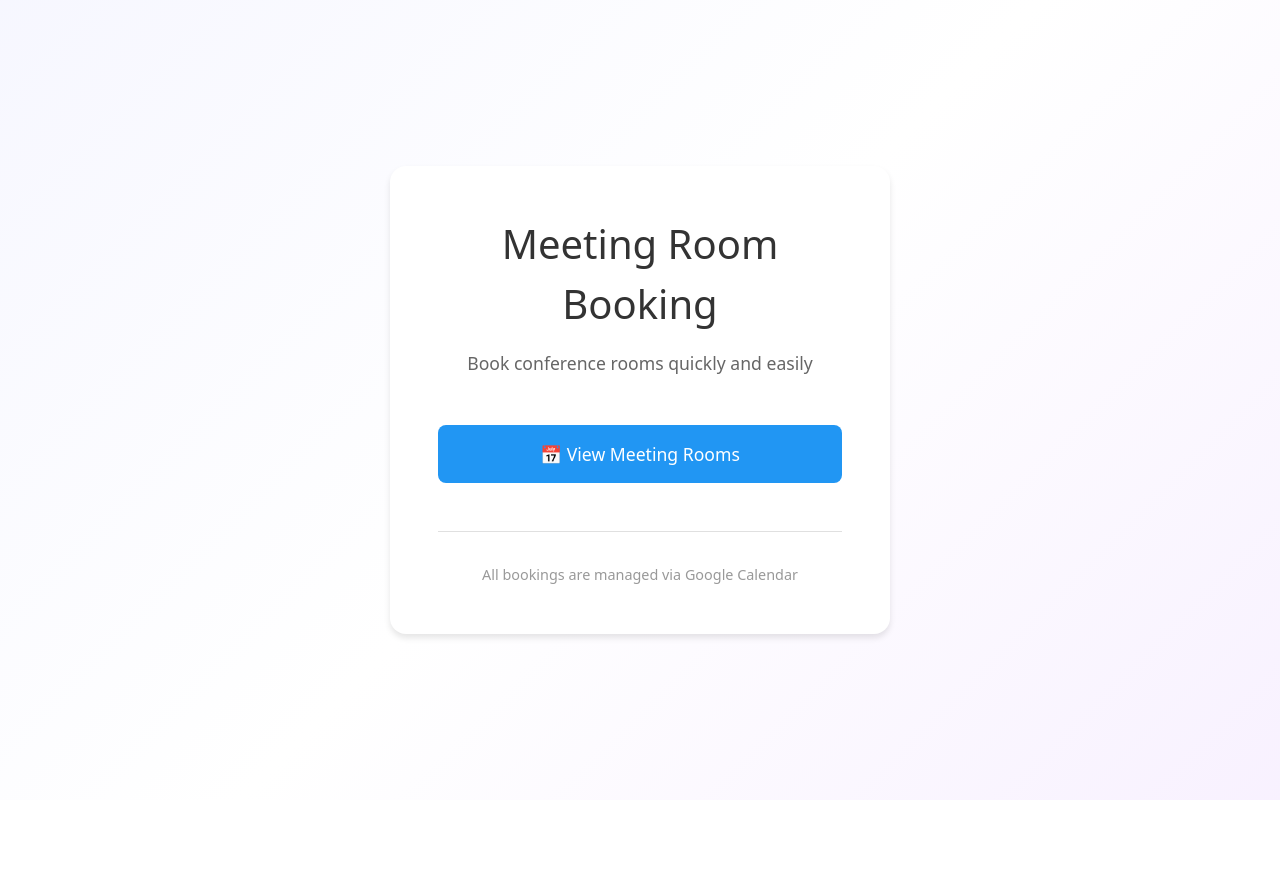
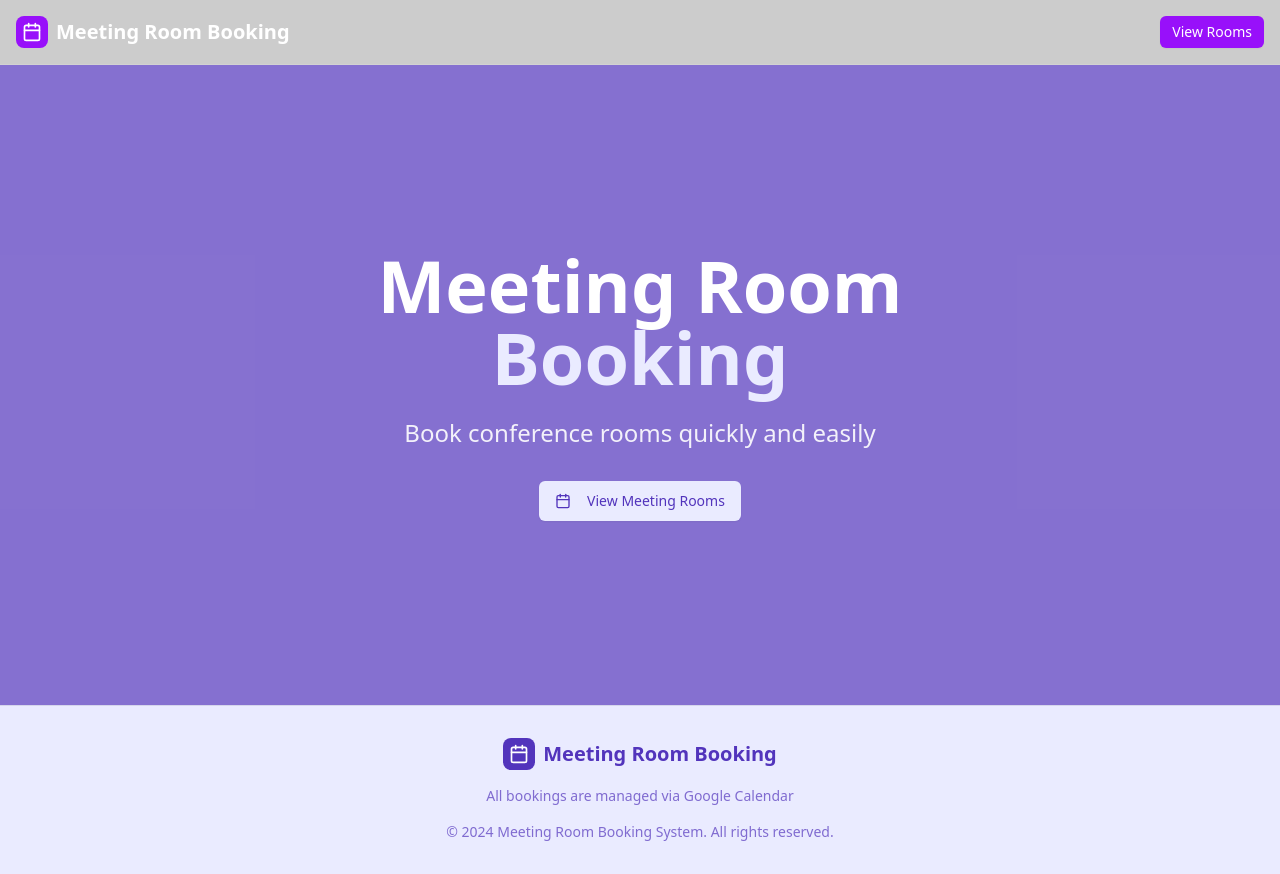
Before and after one commit to tms7331/openbook-nextjs, a Next.js app: page / in a window 1280 px wide. Before the commit the page ends 800 px from the top, so only its background shows below. Built offline with nearby package versions, Linux system fonts and the light colour scheme.

Commit message:
Merge v0 logic for all pages except booking page

```diff
--- a/app/calendars/page.tsx
+++ b/app/calendars/page.tsx
@@ -3,6 +3,9 @@
 import { useState, useEffect, Suspense } from 'react';
 import Link from 'next/link';
 import { useSearchParams } from 'next/navigation';
+import { Button } from "@/components/ui/button";
+import { Navbar } from "@/components/Navbar";
+import { Calendar } from "lucide-react";
 
 function CalendarsList() {
   const [calendars, setCalendars] = useState<Array<{id: string; summary?: string; description?: string}>>([]);
@@ -59,112 +62,96 @@ function CalendarsList() {
   };
 
   return (
-    <div style={{ maxWidth: '800px', margin: '0 auto', padding: '2rem' }}>
-      <div style={{ display: 'flex', justifyContent: 'space-between', alignItems: 'center', marginBottom: '2rem' }}>
-        <h1 style={{ fontSize: '2rem' }}>Meeting Room Calendars</h1>
+    <>
+      <main className="max-w-4xl mx-auto px-4 sm:px-6 lg:px-8 py-12">
+        <div className="flex justify-between items-center mb-12">
+          <div>
+            <h1 className="text-4xl font-bold text-white/80 mb-6 text-balance">Meeting Room Calendars</h1>
+            <p className="text-xl md:text-2xl text-white/90 max-w-2xl text-pretty">
+              Select a room to book your meeting time
+            </p>
+          </div>
           {isAdmin && (
             <Link href="/create-calendar">
-            <button style={{
-              backgroundColor: '#4CAF50',
-              color: 'white',
-              padding: '0.75rem 1.5rem',
-              border: 'none',
-              borderRadius: '8px',
-              cursor: 'pointer',
-              fontSize: '1rem'
-            }}>
+              <Button className="bg-purple-600 hover:bg-purple-700 text-white px-6 py-3 text-lg">
                 + Create New Calendar
-            </button>
+              </Button>
             </Link>
           )}
         </div>
 
         {loading ? (
-        <div style={{ textAlign: 'center', padding: '2rem' }}>Loading calendars...</div>
+          <div className="text-center py-12">
+            <div className="text-white/70 text-lg">Loading calendars...</div>
+          </div>
         ) : calendars.length === 0 ? (
-        <div style={{
-          textAlign: 'center',
-          padding: '3rem',
-          backgroundColor: '#f5f5f5',
-          borderRadius: '8px'
-        }}>
-          <p style={{ fontSize: '1.2rem', marginBottom: '1rem' }}>No calendars yet</p>
+          <div className="bg-white/10 backdrop-blur rounded-xl p-12 text-center">
+            <Calendar className="w-16 h-16 text-white/60 mx-auto mb-4" />
+            <p className="text-xl text-white/80 mb-6">No calendars yet</p>
             {isAdmin && (
               <Link href="/create-calendar">
-              <button style={{
-                backgroundColor: '#2196f3',
-                color: 'white',
-                padding: '0.75rem 1.5rem',
-                border: 'none',
-                borderRadius: '8px',
-                cursor: 'pointer'
-              }}>
+                <Button className="bg-purple-600 hover:bg-purple-700 text-white px-6 py-3">
                   Create Your First Calendar
-              </button>
+                </Button>
               </Link>
             )}
           </div>
         ) : (
-        <div style={{ display: 'grid', gap: '1rem' }}>
+          <div className="space-y-6">
             {calendars.map((calendar) => (
-            <div key={calendar.id} style={{
-              padding: '1.5rem',
-              backgroundColor: 'white',
-              border: '2px solid #e0e0e0',
-              borderRadius: '8px',
-              transition: 'all 0.2s',
-              cursor: 'pointer'
-            }}>
-              <h3 style={{ marginBottom: '0.5rem', color: '#000' }}>{calendar.summary || 'Unnamed Calendar'}</h3>
+              <div
+                key={calendar.id}
+                className="bg-white rounded-xl p-6 shadow-lg hover:shadow-xl transition-all duration-200"
+              >
+                <div className="flex flex-col space-y-4">
+                  <div>
+                    <h2 className="text-xl font-semibold text-gray-900 mb-2">
+                      {calendar.summary || 'Unnamed Calendar'}
+                    </h2>
                     {calendar.description && (
-                <p style={{ color: '#333', marginBottom: '1rem' }}>{calendar.description}</p>
+                      <p className="text-gray-600 mb-3">{calendar.description}</p>
                     )}
-              <div style={{ fontSize: '0.85rem', color: '#666', marginBottom: '1rem' }}>
+                    <p className="text-sm text-gray-500 font-mono break-all">
                       ID: {calendar.id}
+                    </p>
                   </div>
-              <div style={{ display: 'flex', gap: '0.5rem' }}>
+                  <div className="flex gap-3">
                     <Link href={`/book/${calendar.id}`}>
-                  <button style={{
-                    backgroundColor: '#2196f3',
-                    color: 'white',
-                    padding: '0.5rem 1rem',
-                    border: 'none',
-                    borderRadius: '6px',
-                    cursor: 'pointer'
-                  }}>
+                      <Button className="bg-purple-600 hover:bg-purple-700 text-white px-6 py-2">
                         Book a Time Slot
-                  </button>
+                      </Button>
                     </Link>
                     {isAdmin && (
-                  <button
+                      <Button
+                        className="bg-red-500 hover:bg-red-600 text-white px-6 py-2"
                         onClick={() => deleteCalendar(calendar.id)}
                         disabled={deletingCalendar === calendar.id}
-                    style={{
-                      backgroundColor: deletingCalendar === calendar.id ? '#999' : '#f44336',
-                      color: 'white',
-                      padding: '0.5rem 1rem',
-                      border: 'none',
-                      borderRadius: '6px',
-                      cursor: deletingCalendar === calendar.id ? 'not-allowed' : 'pointer',
-                      opacity: deletingCalendar === calendar.id ? 0.7 : 1,
-                    }}
                       >
                         {deletingCalendar === calendar.id ? 'Deleting...' : 'Delete'}
-                  </button>
+                      </Button>
                     )}
+                  </div>
                 </div>
               </div>
             ))}
           </div>
         )}
-    </div>
+      </main>
+    </>
   );
 }
 
 export default function CalendarsPage() {
   return (
-    <Suspense fallback={<div style={{ textAlign: 'center', padding: '2rem' }}>Loading...</div>}>
+    <div className="min-h-screen bg-gradient-to-br from-slate-900 via-purple-900 to-slate-900">
+      <Navbar showBackButton={true} />
+      <Suspense fallback={
+        <div className="text-center py-12">
+          <div className="text-white/70 text-lg">Loading...</div>
+        </div>
+      }>
         <CalendarsList />
       </Suspense>
+    </div>
   );
 }
--- a/app/create-calendar/page.tsx
+++ b/app/create-calendar/page.tsx
@@ -1,6 +1,10 @@
 'use client';
 
 import { useState } from 'react';
+import { Button } from "@/components/ui/button";
+import { Input } from "@/components/ui/input";
+import { Textarea } from "@/components/ui/textarea";
+import { Navbar } from "@/components/Navbar";
 
 export default function CreateCalendarPage() {
   const [name, setName] = useState('');
@@ -34,87 +38,74 @@ export default function CreateCalendarPage() {
   };
 
   return (
-    <div style={{ maxWidth: '600px', margin: '0 auto', padding: '2rem' }}>
-      <h1 style={{ fontSize: '2rem', marginBottom: '2rem' }}>Create New Calendar</h1>
+    <div className="min-h-screen bg-gradient-to-br from-slate-900 via-purple-900 to-slate-900">
+      <Navbar showBackButton={true} />
 
-      <div style={{ marginBottom: '1.5rem' }}>
-        <label style={{ display: 'block', marginBottom: '0.5rem', fontWeight: '500' }}>
+      <main className="max-w-2xl mx-auto px-4 sm:px-6 lg:px-8 py-12">
+        <div className="bg-white rounded-xl p-8 shadow-lg">
+          <h1 className="text-3xl font-bold text-gray-900 mb-8">Create New Calendar</h1>
+
+          <div className="space-y-6">
+            <div>
+              <label className="block text-sm font-medium text-gray-700 mb-2">
                 Calendar Name *
               </label>
-        <input
+              <Input
                 type="text"
                 value={name}
                 onChange={(e) => setName(e.target.value)}
                 placeholder="e.g., Conference Room A"
-          style={{
-            width: '100%',
-            padding: '0.75rem',
-            fontSize: '1rem',
-            border: '2px solid #e0e0e0',
-            borderRadius: '8px'
-          }}
+                className="w-full"
               />
             </div>
 
-      <div style={{ marginBottom: '1.5rem' }}>
-        <label style={{ display: 'block', marginBottom: '0.5rem', fontWeight: '500' }}>
+            <div>
+              <label className="block text-sm font-medium text-gray-700 mb-2">
                 Description (optional)
               </label>
-        <textarea
+              <Textarea
                 value={description}
                 onChange={(e) => setDescription(e.target.value)}
                 placeholder="e.g., Main conference room with projector"
                 rows={3}
-          style={{
-            width: '100%',
-            padding: '0.75rem',
-            fontSize: '1rem',
-            border: '2px solid #e0e0e0',
-            borderRadius: '8px',
-            resize: 'vertical'
-          }}
+                className="w-full"
               />
             </div>
 
-      <button
+            <Button
               onClick={createCalendar}
               disabled={!name || loading}
-        style={{
-          backgroundColor: name && !loading ? '#2196f3' : '#ccc',
-          color: 'white',
-          padding: '0.75rem 2rem',
-          fontSize: '1rem',
-          border: 'none',
-          borderRadius: '8px',
-          cursor: name && !loading ? 'pointer' : 'not-allowed',
-          width: '100%'
-        }}
+              className="w-full bg-purple-600 hover:bg-purple-700 text-white py-3 text-lg disabled:bg-gray-300 disabled:cursor-not-allowed"
             >
               {loading ? 'Creating...' : 'Create Calendar'}
-      </button>
+            </Button>
 
             {result && (
-        <div style={{
-          marginTop: '2rem',
-          padding: '1rem',
-          backgroundColor: result.error ? '#ffebee' : '#e8f5e9',
-          border: `1px solid ${result.error ? '#ffcdd2' : '#c8e6c9'}`,
-          borderRadius: '8px'
-        }}>
+              <div className={`rounded-lg p-4 ${
+                result.error
+                  ? 'bg-red-50 border border-red-200'
+                  : 'bg-green-50 border border-green-200'
+              }`}>
                 {result.error ? (
-            <div style={{ color: '#c62828' }}>
+                  <div className="text-red-700">
                     <strong>Error:</strong> {result.error}
                   </div>
                 ) : (
-            <div style={{ color: '#2e7d32' }}>
+                  <div className="text-green-700">
                     <strong>Success!</strong> Calendar created
-              <div style={{ marginTop: '0.5rem', fontSize: '0.9rem' }}>
-                <strong>Calendar ID:</strong> {result.id}
+                    <div className="mt-2 text-sm">
+                      <strong>Calendar ID:</strong>
+                      <code className="ml-2 px-2 py-1 bg-gray-100 rounded text-xs break-all">
+                        {result.id}
+                      </code>
                     </div>
                   </div>
                 )}
               </div>
             )}
           </div>
+        </div>
+      </main>
+    </div>
   );
 }
--- a/app/page.tsx
+++ b/app/page.tsx
@@ -1,77 +1,45 @@
-'use client';
-
-import Link from 'next/link';
+import { Button } from "@/components/ui/button"
+import { Calendar } from "lucide-react"
+import Link from "next/link"
+import { Navbar } from "@/components/Navbar"
 
 export default function HomePage() {
   return (
-    <div style={{
-      minHeight: '100vh',
-      display: 'flex',
-      flexDirection: 'column',
-      alignItems: 'center',
-      justifyContent: 'center'
-    }}>
-      <div style={{
-        textAlign: 'center',
-        padding: '3rem',
-        backgroundColor: 'white',
-        borderRadius: '16px',
-        boxShadow: '0 4px 6px rgba(0,0,0,0.1)',
-        maxWidth: '500px',
-        width: '90%'
-      }}>
-        <h1 style={{
-          fontSize: '2.5rem',
-          marginBottom: '1rem',
-          color: '#333'
-        }}>
-          Meeting Room Booking
-        </h1>
+    <div className="min-h-screen bg-background">
+      <Navbar showBookButton={true} />
 
-        <p style={{
-          fontSize: '1.1rem',
-          color: '#666',
-          marginBottom: '3rem'
-        }}>
-          Book conference rooms quickly and easily
-        </p>
-
-        <div style={{
-          display: 'flex',
-          flexDirection: 'column',
-          gap: '1rem'
-        }}>
+      <section className="relative min-h-[80vh] flex items-center justify-center overflow-hidden">
+        <div className="absolute inset-0 bg-primary/70" />
+        <div className="relative z-10 container mx-auto px-4 text-center text-white">
+          <h1 className="text-5xl md:text-7xl font-bold mb-6 text-balance">
+            Meeting Room
+            <br />
+            <span className="text-accent">Booking</span>
+          </h1>
+          <p className="text-xl md:text-2xl mb-8 text-white/90 max-w-2xl mx-auto text-pretty">
+            Book conference rooms quickly and easily
+          </p>
           <Link href="/calendars">
-            <button style={{
-              width: '100%',
-              padding: '1rem 2rem',
-              fontSize: '1.1rem',
-              backgroundColor: '#2196F3',
-              color: 'white',
-              border: 'none',
-              borderRadius: '8px',
-              cursor: 'pointer',
-              fontWeight: '500',
-              transition: 'background-color 0.2s'
-            }}>
-              📅 View Meeting Rooms
-            </button>
+            <Button size="lg" className="bg-accent text-accent-foreground hover:bg-accent/90">
+              <Calendar className="w-5 h-5 mr-2" />
+              View Meeting Rooms
+            </Button>
           </Link>
         </div>
+      </section>
 
-        <div style={{
-          marginTop: '3rem',
-          paddingTop: '2rem',
-          borderTop: '1px solid #e0e0e0'
-        }}>
-          <p style={{
-            fontSize: '0.9rem',
-            color: '#999'
-          }}>
-            All bookings are managed via Google Calendar
-          </p>
+      <footer className="py-8 bg-sidebar border-t border-sidebar-border">
+        <div className="container mx-auto px-4 text-center">
+          <div className="flex items-center justify-center space-x-2 mb-4">
+            <div className="w-8 h-8 bg-sidebar-primary rounded-lg flex items-center justify-center">
+              <Calendar className="w-5 h-5 text-sidebar-primary-foreground" />
+            </div>
+            <span className="font-bold text-xl text-sidebar-foreground">Meeting Room Booking</span>
+          </div>
+          <p className="text-sidebar-foreground/70 text-sm mb-4">All bookings are managed via Google Calendar</p>
+          <div className="text-sm text-sidebar-foreground/70">© 2024 Meeting Room Booking System. All rights reserved.</div>
         </div>
-      </div>
+      </footer>
     </div>
-  );
+  )
 }
--- /dev/null
+++ b/components/Navbar.tsx
@@ -0,0 +1,43 @@
+import { Button } from "@/components/ui/button"
+import { Calendar } from "lucide-react"
+import Link from "next/link"
+
+interface NavbarProps {
+  showBookButton?: boolean
+  showBackButton?: boolean
+}
+
+export function Navbar({ showBookButton = false, showBackButton = false }: NavbarProps) {
+  return (
+    <header className="border-b border-white/10 bg-black/20 backdrop-blur supports-[backdrop-filter]:bg-black/20 sticky top-0 z-50">
+      <div className="container mx-auto px-4 h-16 flex items-center justify-between">
+        <Link href="/" className="flex items-center space-x-2">
+          <div className="w-8 h-8 bg-purple-600 rounded-lg flex items-center justify-center">
+            <Calendar className="w-5 h-5 text-white" />
+          </div>
+          <span className="font-bold text-xl text-white">Meeting Room Booking</span>
+        </Link>
+        <div className="flex items-center space-x-4">
+          {showBackButton && (
+            <Link href="/">
+              <Button
+                variant="outline"
+                size="sm"
+                className="border-white/20 text-white hover:bg-white/10 bg-transparent"
+              >
+                Back to Home
+              </Button>
+            </Link>
+          )}
+          {showBookButton && (
+            <Link href="/calendars">
+              <Button size="sm" className="bg-purple-600 hover:bg-purple-700 text-white">
+                View Rooms
+              </Button>
+            </Link>
+          )}
+        </div>
+      </div>
+    </header>
+  )
+}
```
Lines whose indentation alone changed are shown as unchanged.
